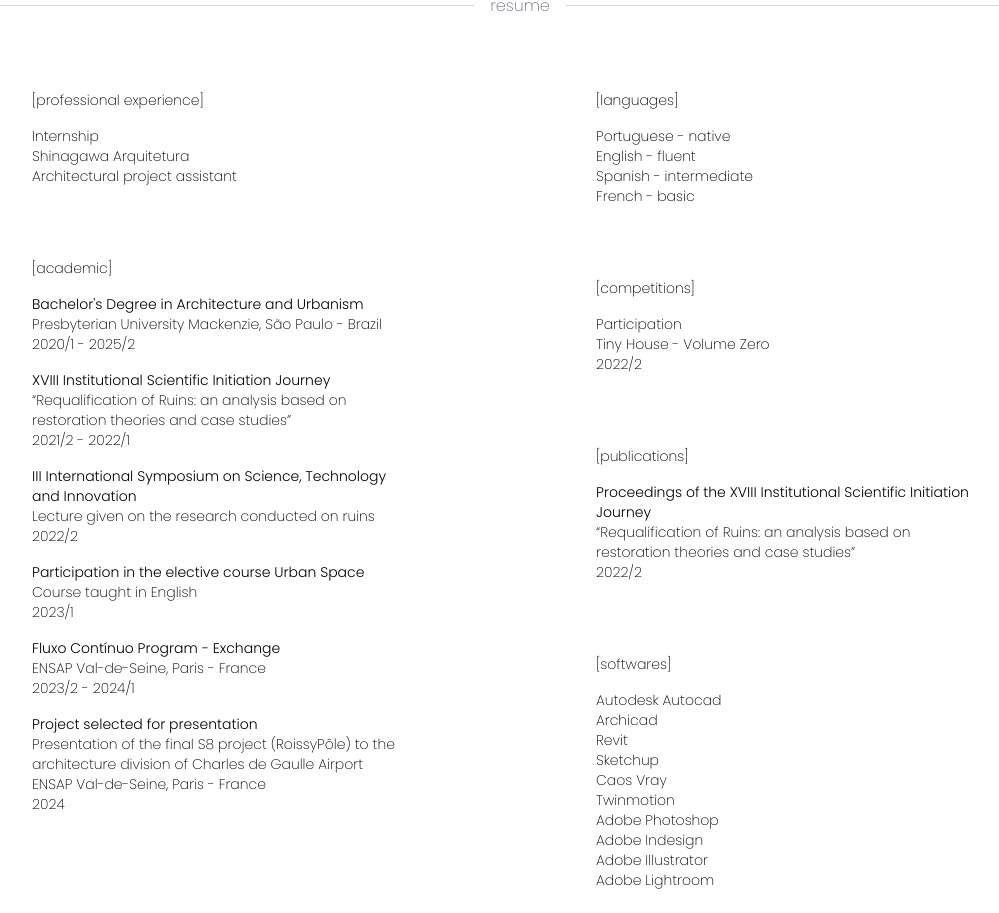
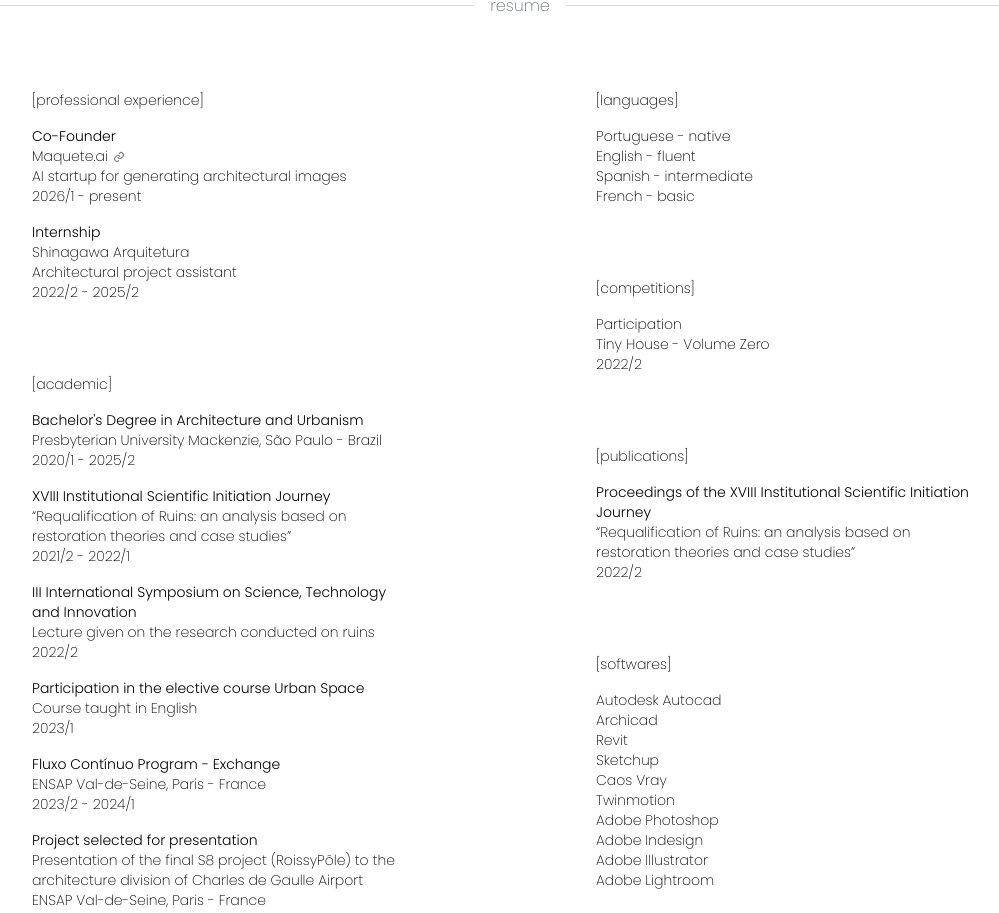
Before and after one commit to jmkenyon/laura-portfolio, a Next.js app: page /sobre-mim in a window 1280 px wide. Shown: the part 1180-2093 px from the top of the page, without its empty margins (120-1119 px from the left). Built offline with nearby package versions, Linux system fonts and the light colour scheme.

Commit message:
added maquete.ai exp

```diff
--- a/app/assets/cvData.tsx
+++ b/app/assets/cvData.tsx
@@ -1,14 +1,34 @@
+import { TFunction } from "i18next";
 
 
-export const useCvData = () => {
+export const useCvData = (t: TFunction) => {
   return [
-
     {
       title: "experiences",
       items: [
-        { text: "experience1_title" },
-        { text: "experience1_company" },
-        { text: "experience1_role" },
+        {
+          subtitle: "experience2_title",
+          text: [
+            <a
+              key="maquete"
+              href="https://maquete.ai"
+              target="_blank"
+              rel="noopener noreferrer"
+            >
+              {t("experience2_company")}
+            </a>,
+            t("experience2_role"),
+            t("experience2_dates"),
+          ]
+        },
+        {
+          subtitle: "experience1_title",
+          text: [
+            "experience1_company",
+            "experience1_role",
+            "experience1_dates",
+          ],
+        },
       ],
     },
     {
--- a/app/components/Resume.tsx
+++ b/app/components/Resume.tsx
@@ -1,12 +1,11 @@
 "use client";
 import { useTranslation } from "react-i18next";
 import { useCvData } from "../assets/cvData";
+import { BiLink } from "react-icons/bi";
 
 const Resume = () => {
-  const cvData = useCvData();
   const { t } = useTranslation();
-
-
+  const cvData = useCvData(t);
 
   return (
     <>
@@ -33,7 +32,8 @@ const Resume = () => {
                   (Array.isArray(item.text) ? (
                     item.text.map((line, lineIndex) => (
                       <p key={lineIndex} className="text-sm">
-                        {t(line)}
+                        {typeof line === "string" ? t(line) : line}{" "}
+                        {typeof line !== "string" && <BiLink className="inline" color="gray" />}
                       </p>
                     ))
                   ) : (
--- a/app/hooks/i18n.ts
+++ b/app/hooks/i18n.ts
@@ -141,7 +141,12 @@ const resources = {
       success: "email sent",
       sending: "sending...",
       summary: "summary",
-      summary_text: "I am a self-motivated architectural professional with a strong ability to learn new tools and develop technical skills independently. I have a particular interest in technology applied to architecture and continuously seek to refine my technical expertise, especially in architectural visualisation, exploring the integration of AI-based tools within rendering processes and design workflows. I am currently expanding my knowledge of Revit, complementing my previous experience using Archicad as my primary BIM platform, with the aim of broadening my technical adaptability and skill set.Committed to the quality of my work, I approach each project with responsibility, attention to detail and a continuous drive for professional development."
+      summary_text: "I am a self-motivated architectural professional with a strong ability to learn new tools and develop technical skills independently. I have a particular interest in technology applied to architecture and continuously seek to refine my technical expertise, especially in architectural visualisation, exploring the integration of AI-based tools within rendering processes and design workflows. I am currently expanding my knowledge of Revit, complementing my previous experience using Archicad as my primary BIM platform, with the aim of broadening my technical adaptability and skill set.Committed to the quality of my work, I approach each project with responsibility, attention to detail and a continuous drive for professional development.",
+      experience2_title: "Co-Founder",
+      experience2_company: "Maquete.ai",
+      experience2_role: "AI startup for generating architectural images",
+      experience2_dates: "2026/1 - present",
+      experience1_dates: "2022/2 - 2025/2",
 
     },
 
@@ -281,7 +286,13 @@ const resources = {
       success: "email enviado",
       sending: "enviando...",
       summary: "resumo",
-      summary_text: "Sou um profissional de arquitetura automotivado, com forte capacidade de aprender novas ferramentas e desenvolver habilidades técnicas de forma independente. Tenho um interesse particular em tecnologia aplicada à arquitetura e busco continuamente aprimorar minha expertise técnica, especialmente em visualização arquitetônica, explorando a integração de ferramentas baseadas em IA dentro dos processos de renderização e fluxos de trabalho de design. Atualmente, estou expandindo meu conhecimento em Revit, complementando minha experiência prévia usando Archicad como minha principal plataforma BIM, com o objetivo de ampliar minha adaptabilidade técnica e conjunto de habilidades. Comprometido com a qualidade do meu trabalho, abordo cada projeto com responsabilidade, atenção aos detalhes e um impulso contínuo para o desenvolvimento profissional."
+      summary_text: "Sou um profissional de arquitetura automotivado, com forte capacidade de aprender novas ferramentas e desenvolver habilidades técnicas de forma independente. Tenho um interesse particular em tecnologia aplicada à arquitetura e busco continuamente aprimorar minha expertise técnica, especialmente em visualização arquitetônica, explorando a integração de ferramentas baseadas em IA dentro dos processos de renderização e fluxos de trabalho de design. Atualmente, estou expandindo meu conhecimento em Revit, complementando minha experiência prévia usando Archicad como minha principal plataforma BIM, com o objetivo de ampliar minha adaptabilidade técnica e conjunto de habilidades. Comprometido com a qualidade do meu trabalho, abordo cada projeto com responsabilidade, atenção aos detalhes e um impulso contínuo para o desenvolvimento profissional.",
+      experience2_title: "Co-Fundadora",
+      experience2_company: "Maquete.ai",
+      experience2_role: "Startup de IA para geração de imagens arquitetônicas",
+      experience2_dates: "2026/1 - presente",
+      experience1_dates: "2022/2 - 2025/2",
+
     },
   },
 };
```
